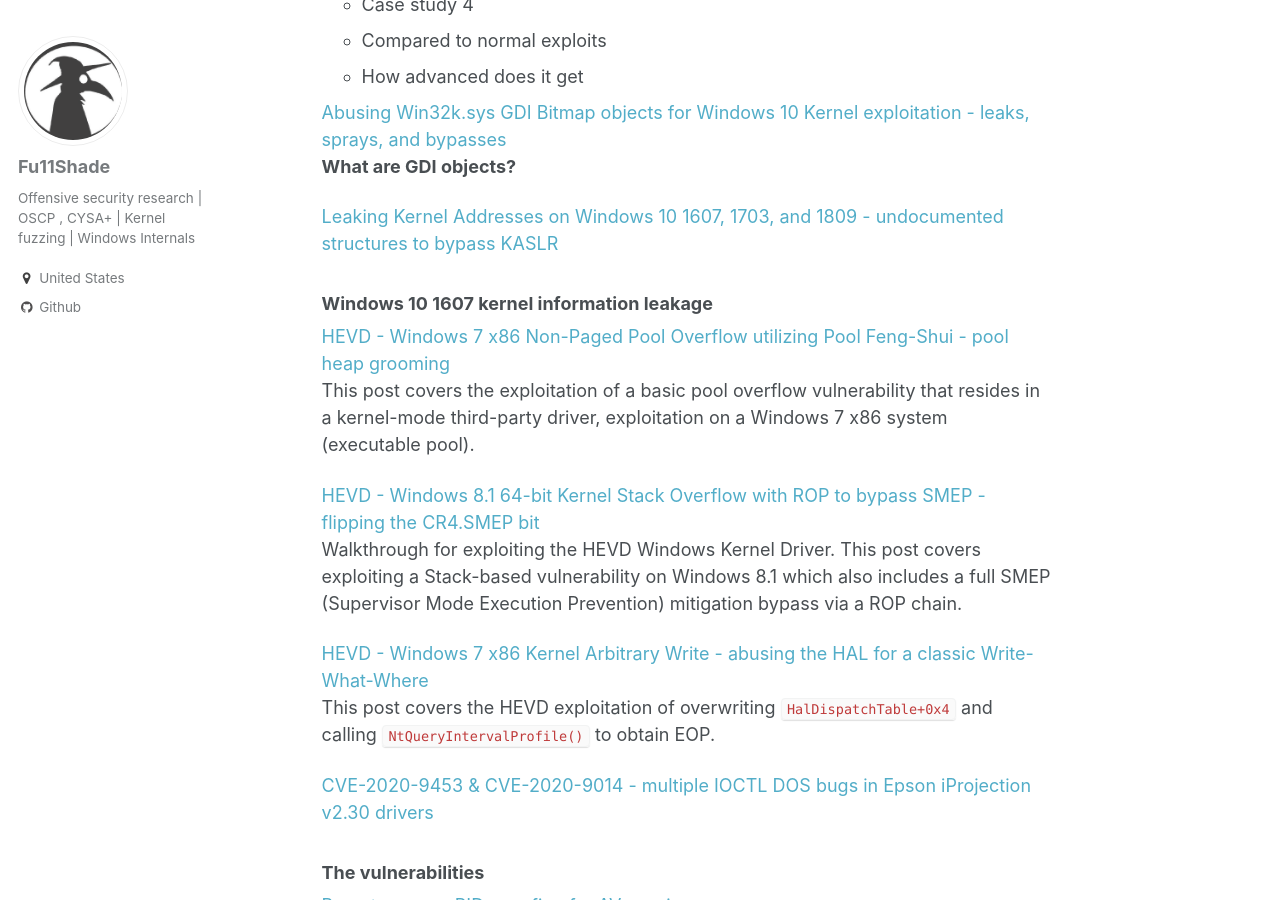
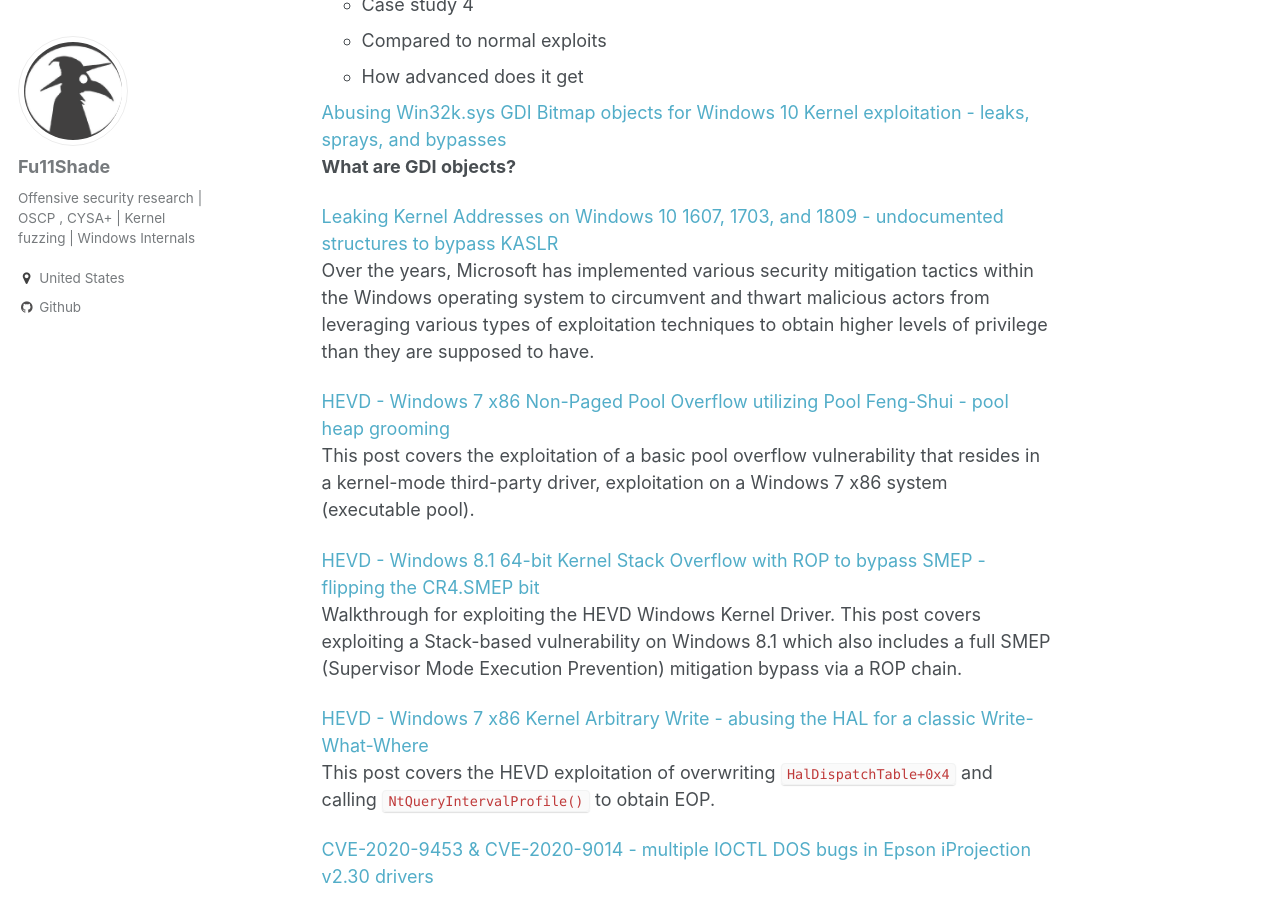
Before and after one commit to asdyxcyxc/FULLSHADE.github.io, a Jekyll site: the page built from _pages/posts.md, in a window 1280 px wide and 900 px high, scrolled down 530 px. Built offline with Jekyll 4.4.1, drawn with Linux system fonts in a browser that asks for light colours; some of the changed lines change nothing that is shown.

Commit message:
Update 2020-04-20-Windows-10-kaslr-infoleak.md

````diff
--- a/_posts/2020-04-20-Windows-10-kaslr-infoleak.md
+++ b/_posts/2020-04-20-Windows-10-kaslr-infoleak.md
@@ -2,6 +2,16 @@
 layout: single
 title: Leaking Kernel Addresses on Windows 10 1607, 1703, and 1809 - undocumented structures to bypass KASLR
 ---
+
+Over the years, Microsoft has implemented various security mitigation tactics within the Windows operating system to circumvent and thwart malicious actors from leveraging various types of exploitation techniques to obtain higher levels of privilege than they are supposed to have.
+
+One of the security mitigations that has been implemented is known as **KASLR** (Kernel Address Space Layout/Load Randomization). KASLR makes windows kernel exploitation extremely difficult in the sense that it makes it almost impossible for attackers to obtain the Base address of the Windows kernel. Over the years security researchers and hackers alike have learned to bypass this via developing various types of information leakage vulnerabilities to take advantage of various aspects of the windows kernel to be able to leak the kernel addresses.
+
+This post will review a few of the various techniques (including POC code) that can be used to leak some windows kernel addresses on a **Windows 10 1607, 1703, and 1809** build.
+
+Said kernel addresses may be combined with various exploitation tactics, this post will only focus on obtaining kernel leakage and not using this for exploitation, if an attacker needs to bypass KASLR, they can use these addresses to calculate other areas addresses or use this
+
+----
 
 ### Windows 10 1607 kernel information leakage
 
@@ -17,18 +27,6 @@
 1. Base addresses of Page Tables are now randomized
 2. Kernel addresses being leaked from GdiSharedHandleTable have also been removed
 ```
-
-----
-
-#### Microsoft mitigation implementation
-
-Over the years, Microsoft has implemented various security mitigation tactics within the Windows operating system to circumvent and thwart malicious actors from leveraging various types of exploitation techniques to obtain higher levels of privilege than they are supposed to have.
-
-One of the security mitigations that has been implemented is known as KASLR (Kernel Address Space Layout/Load Randomization). KASLR makes windows kernel exploitation extremely difficult in the sense that it makes it almost impossible for attackers to obtain the Base address of the Windows kernel. Over the years security researchers and hackers alike have learned to bypass this via developing various types of information leakage vulnerabilities to take advantage of various aspects of the windows kernel to be able to leak the kernel addresses.
-
-This post will review a few of the various techniques (including POC code) that can be used to leak some windows kernel addresses on a **Windows 10 1607** and a **1703** build.
-
-Said kernel addresses may be combined with various exploitation tactics, this post will only focus on obtaining kernel leakage and not using this for exploitation, if an attacker needs to bypass KASLR, they can use these addresses to calculate other areas addresses or use this
 
 ----
 
````
